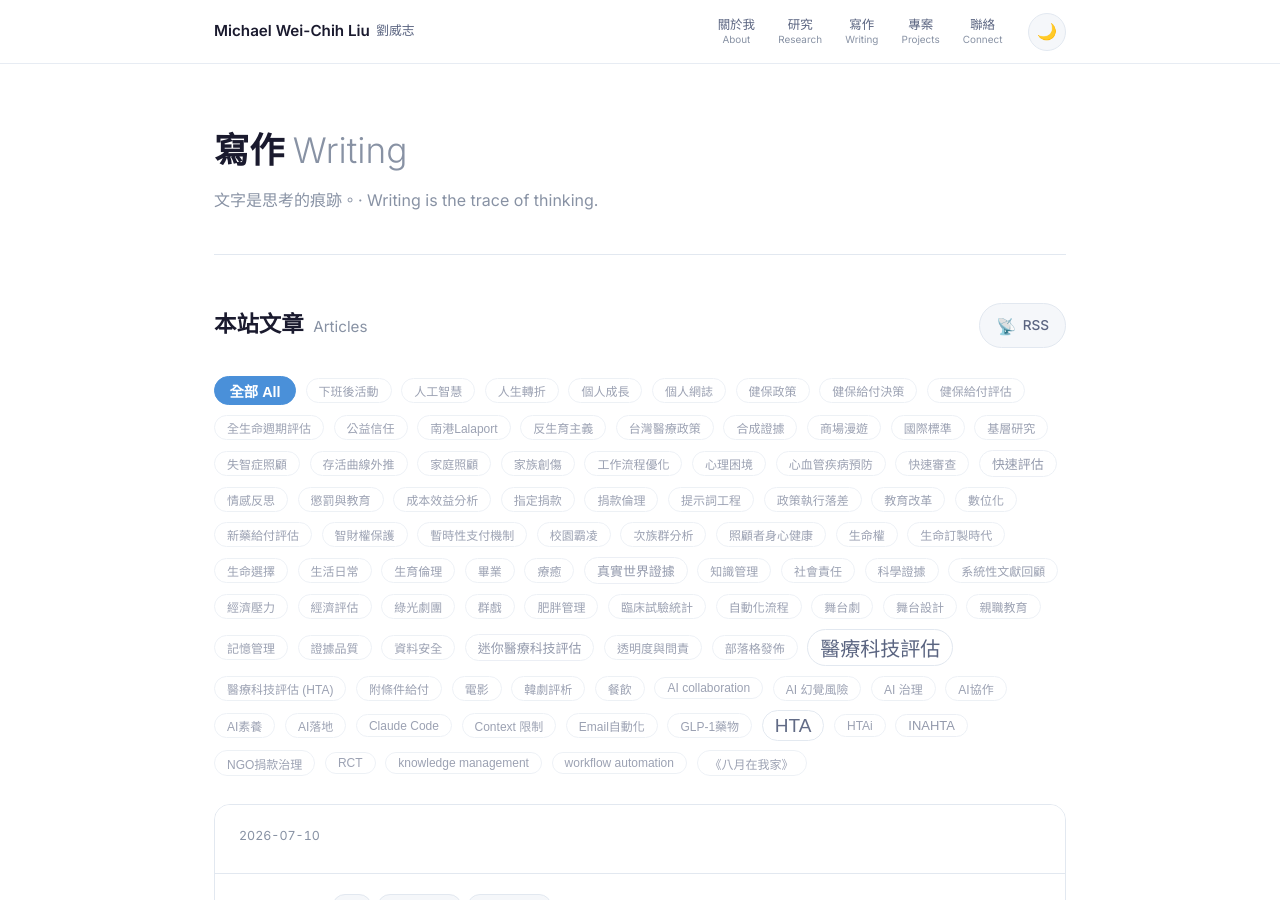
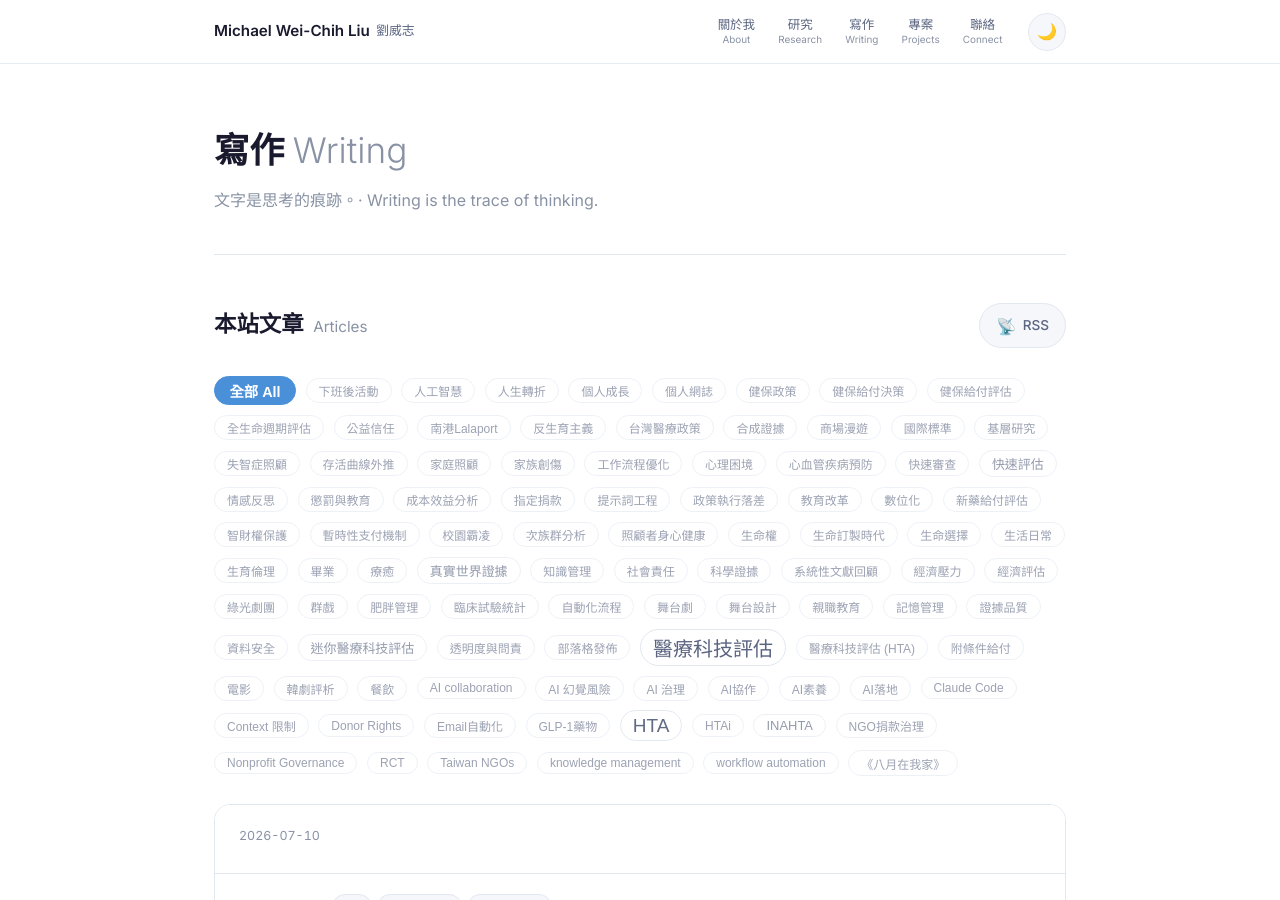
Before and after one commit to liuweichihtw-0624/liuweichihtw-0624.github.io, a Jekyll site: the page built from writing.html, in a window 1280 px wide and 900 px high. Built offline with Jekyll 4.4.1, drawn with Linux system fonts in a browser that asks for light colours.

Commit message:
retag: update tags for 2026-06-01-ngo-donation-accountability-trust.md

```diff
--- a/_posts/2026-06-01-ngo-donation-accountability-trust.md
+++ b/_posts/2026-06-01-ngo-donation-accountability-trust.md
@@ -2,7 +2,7 @@
 layout: post
 title: "當指定捐款變成單向通知——我與台灣某NGO的一日經歷 · When Designated Donations Become One-Way Notifications: My Experience with a Taiwan NGO"
 date: 2026-06-01 18:35:00 +0800
-tags: ["NGO捐款治理", "捐款倫理", "透明度與問責", "指定捐款", "公益信任"]
+tags: ["NGO捐款治理", "指定捐款", "透明度與問責", "公益信任", "Nonprofit Governance", "Donor Rights", "Taiwan NGOs"]
 publish: true
 syndicate: [linkedin]
 excerpt: "長期定期定額捐款遭基金會單方面變更用途並暫停，引發對台灣NGO捐款治理透明度與問責制度的反思。"
```
